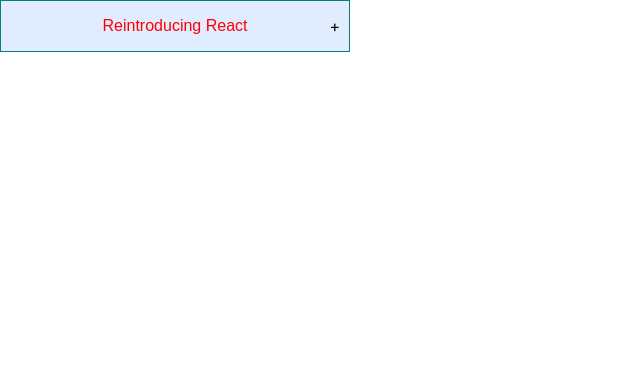
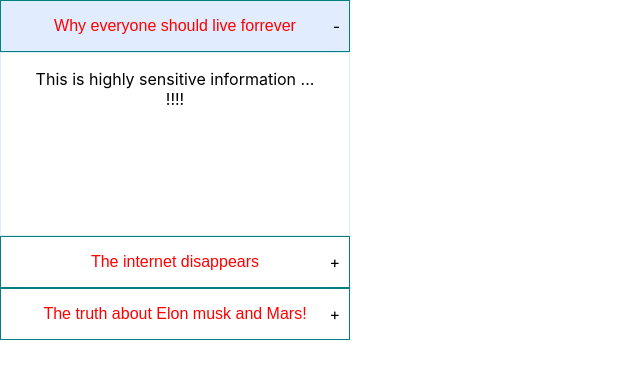
Before and after one commit to mitulshah96/Advance-React-Pattern, a React (Create React App) app: page / in a window 1280 px wide. Shown: the top 378 px of the page, without its empty margins (0-640 px from the left). Built offline with nearby package versions, Linux system fonts and the light colour scheme.

Commit message:
Control Props

```diff
--- a/src/App.js
+++ b/src/App.js
@@ -1,36 +1,45 @@
-import React from "react";
+import React, { useState } from "react";
 import Expandable from "./Component/CompoundComponent/Expandable";
 import "./App.css";
 
+const information = [
+  {
+    header: "Why everyone should live forrever",
+    note: "This is highly sensitive information ... !!!!"
+  },
+  {
+    header: "The internet disappears",
+    note: "I just uncovered the biggest threat..."
+  },
+  {
+    header: "The truth about Elon musk and Mars!",
+    note: "Nobody tells you this..."
+  }
+];
+
 function App() {
+  const [activeIndex, setActiveIndex] = useState(null);
+  const onExpand = evt => setActiveIndex(evt.target.dataset.index);
+
   return (
     <div className="App">
-      <Expandable>
+      {information.map(({ header, note }, index) => (
+        <Expandable
+          shouldExpand={index === +activeIndex}
+          onExpand={onExpand}
+          key={index}
+        >
           <Expandable.Header
             // look here 👇
+            data-index={index}
             style={{ color: "red", border: "1px solid teal" }}
           >
-          Reintroducing React
+            {header}
           </Expandable.Header>
           <Expandable.Icon />
-        <Expandable.Body>
-          <img
-            src="https://www.educative.io/api/collection/10370001/4597752283529216/page/5195905143668736/image/4691607934730240"
-            style={{ width: "250px" }}
-            alt="reintroducing react book cover"
-          />
-          <p style={{ opacity: 0.7 }}>
-            This book is so amazing! <br />
-            <a
-              href="https://leanpub.com/reintroducing-react"
-              target="_blank"
-              rel="noopener noreferrer"
-            >
-              Go get it now.
-            </a>
-          </p>
-        </Expandable.Body>
+          <Expandable.Body>{note}</Expandable.Body>
         </Expandable>
+      ))}
     </div>
   );
 }
--- a/src/Component/CompoundComponent/Expandable.js
+++ b/src/Component/CompoundComponent/Expandable.js
@@ -14,23 +14,36 @@
 export const ExpandableContext = createContext();
 const { Provider } = ExpandableContext;
 
-const Expandable = ({ children, onExpand, className = "", ...otherProps }) => {
+const Expandable = ({
+  children,
+  onExpand,
+  className = "",
+  shouldExpand,
+  ...otherProps
+}) => {
   const [expanded, setExpanded] = useState(false);
+  const isExpandControlled = shouldExpand !== undefined;
+
   const toggle = useCallback(
     () => setExpanded(prevExpanded => !prevExpanded),
     []
   );
+  const getToggle = isExpandControlled ? onExpand : toggle;
 
   const componentJustMounted = useRef(true);
   useEffect(() => {
-    if (!componentJustMounted) {
+    if (!componentJustMounted && !isExpandControlled) {
       onExpand(expanded);
+      componentJustMounted.current = false;
     }
-    componentJustMounted.current = false;
-  }, [expanded]);
+  }, [expanded, onExpand, isExpandControlled]);
 
-  const value = useMemo(() => ({ expanded, toggle }), [expanded, toggle]);
+  const getState = isExpandControlled ? shouldExpand : expanded;
   const combinedClassNames = ["Expandable", className].join("");
+  const value = useMemo(() => ({ expanded: getState, toggle: getToggle }), [
+    getState,
+    getToggle
+  ]);
 
   return (
     <Provider value={value}>
```
Also changed, not shown: src/useEffectAfterMount.js (added, +11 -0 lines), useExpanded.js (added, +13 -0 lines). Lines whose indentation alone changed are shown as unchanged.
